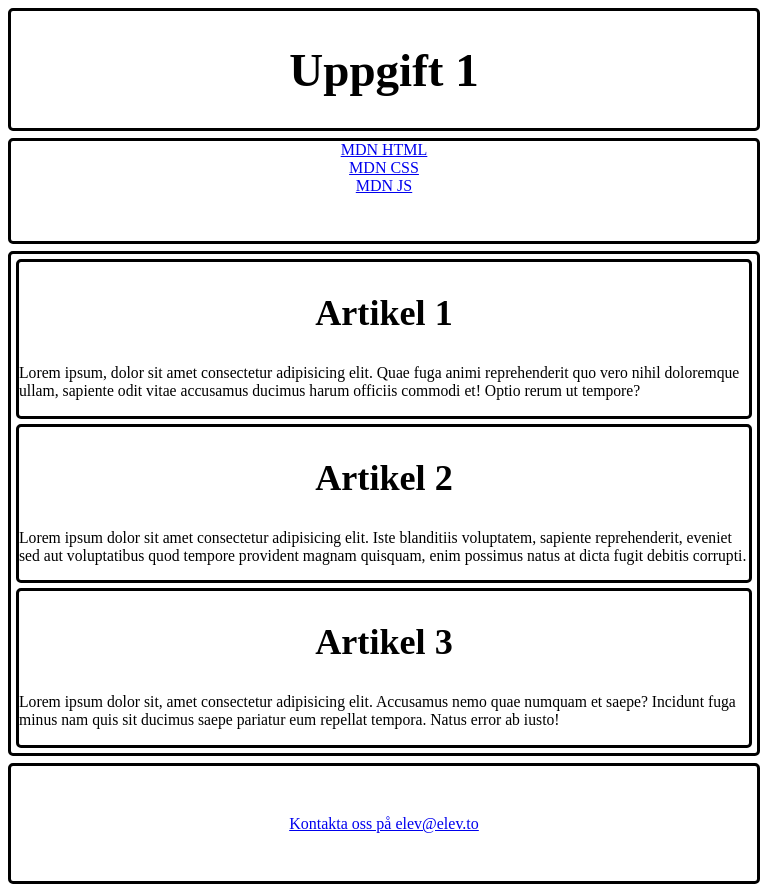
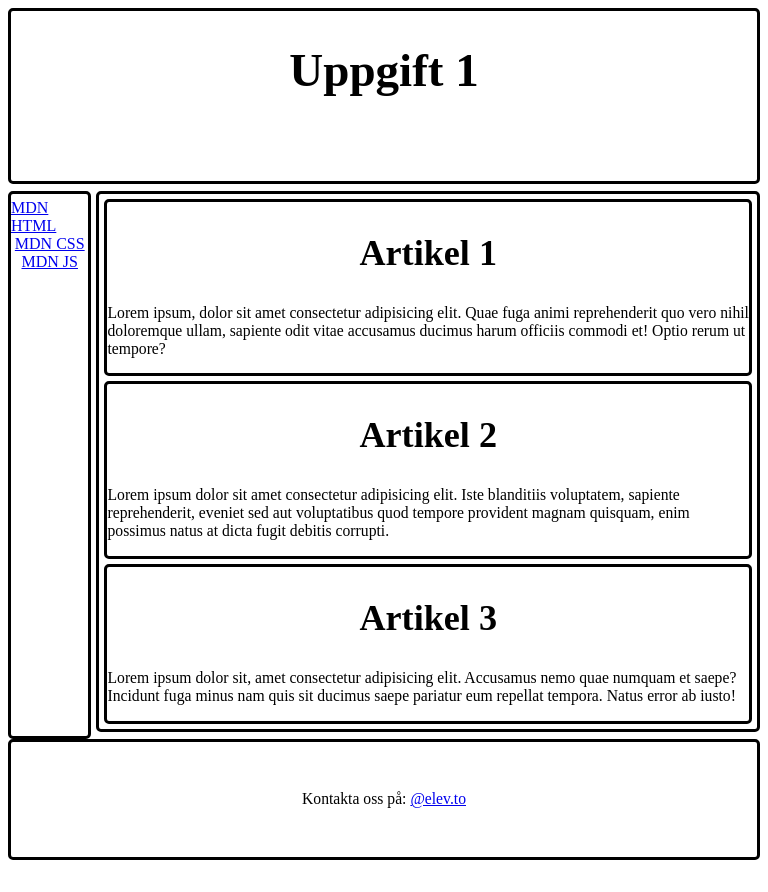
Before and after one commit to te22a-Lee-Theo/RWD-uppg-1, a plain HTML site: page index.html in a window 768 px wide. Drawn offline with Linux system fonts and the light colour scheme.

Commit message:
tablett css

```diff
--- a/index.html
+++ b/index.html
@@ -32,7 +32,7 @@
         </article>
     </main>
     <footer>
-        <a href="theo.leehao@elev.ga.ntig.se">Kontakta oss på elev@elev.to</a>
+        <p>Kontakta oss på: <a href="mailto:theo.leehao@elev.ga.ntig.se">@elev.to</a></p>
     </footer>
 </body>
 </html>
--- a/style.css
+++ b/style.css
@@ -27,7 +27,7 @@ nav{
     align-items: center;
     border: solid black;
     border-radius: 5px;
-    height: 100px;
+    height: 70px;
     margin-bottom: 7px;
 }
 article{
@@ -41,3 +41,23 @@ footer{
     justify-content: center;
     height: 15vw;
 }
+
+@media  screen and (min-width: 641px) and (max-width: 1007px) {
+    body{
+        display: grid;
+        grid-template-columns: 0.4fr 3fr;
+        grid-template-rows: 1fr 3fr 0.5fr;
+    }
+    header{
+        grid-column: 1/3;
+    }
+    nav{
+        padding-top: 5px;
+        height: 98%;
+        margin-right: 5px;
+    }
+    footer{
+        grid-column: 1/3;
+    };
+
+}
```
